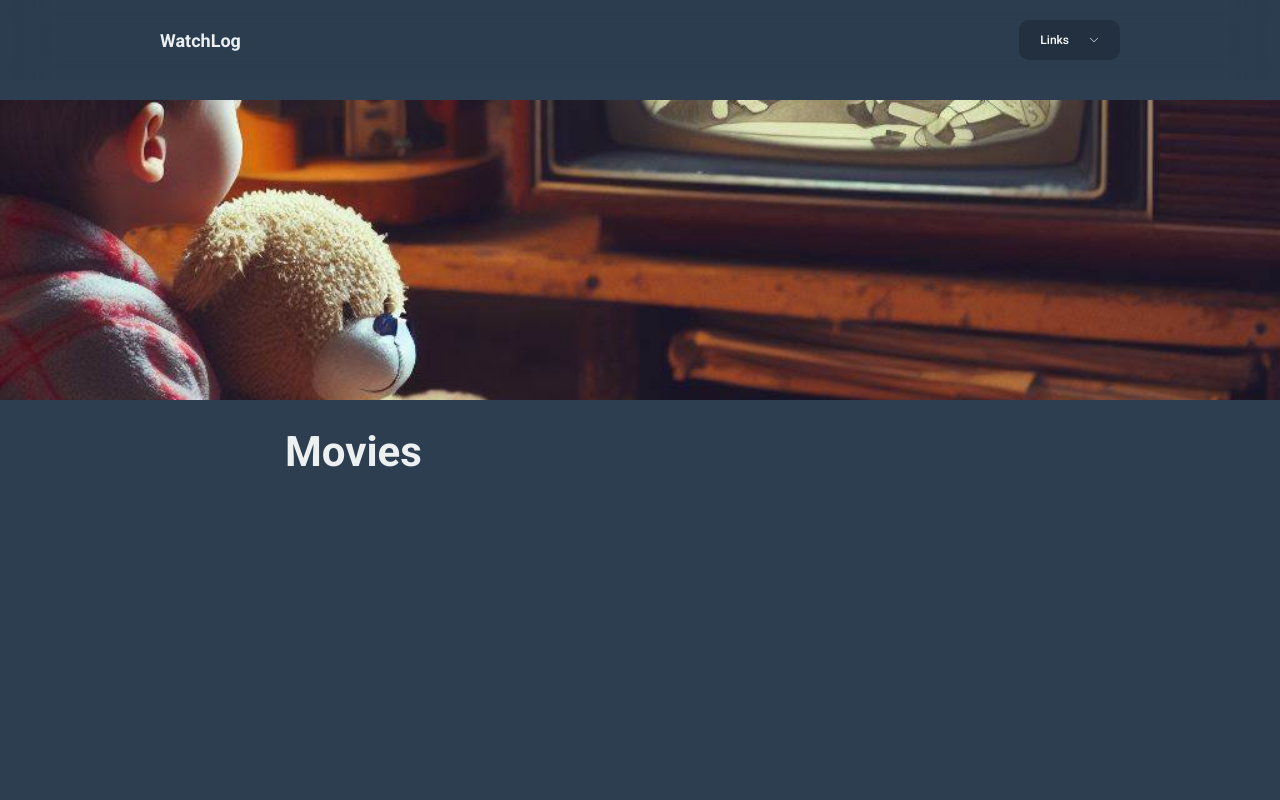
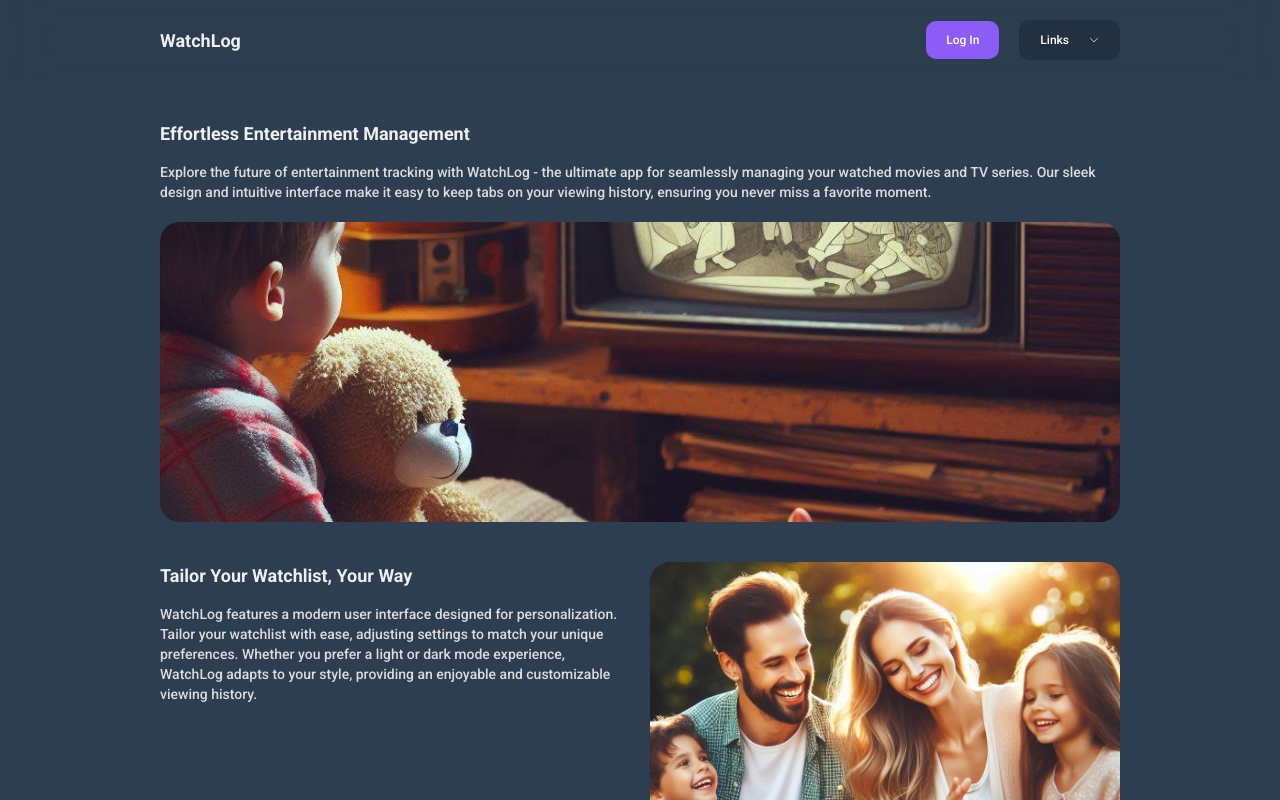
Before and after one commit to tasha-dev/watchlog, a Next.js app: page / in a window 1280 px wide. Shown: the top 800 px of the page. Built offline with nearby package versions, Linux system fonts and the light colour scheme.

Commit message:
add global state of user auth

```diff
--- a/app/page.tsx
+++ b/app/page.tsx
@@ -4,21 +4,21 @@
 
 // Importing part
 import PageComponent from "@/component/pageComponent";
-import TitleComponent from "@/chunk/titleComponent";
-import { ReactNode, useState } from "react";
+import { ReactNode } from "react";
 import NotLoggedInHomePage from "@/component/page/home/not-logged/notLoggedInHomePageComponent";
 import LoggedInHomePage from "@/component/page/home/logged/loggedInHomePage";
+import { useAuth } from "./store";
 
 // Creating and exporting the home page as default
 export default function HomePage():ReactNode {
   // Defining state of component
-  const [userLoggedIn, setUserLoggedIn] = useState<boolean>(true);
+  const { loggedIn } = useAuth();
 
   // Returning JSX
   return (
     <PageComponent>
       {
-        (userLoggedIn)
+        (loggedIn)
           ? <LoggedInHomePage />
           : <NotLoggedInHomePage />
       }
--- a/app/store.ts
+++ b/app/store.ts
@@ -10,8 +10,16 @@ interface themeStateType {
   setTheme: (themeParam:themeType) => void;
 }
 
+interface authStateType {
+  loggedIn: boolean;
+}
+
 // Creating states
 export const useTheme = create<themeStateType>((set) => ({
   theme: 'dark',
   setTheme: (themeParam:themeType) => set({theme: themeParam})
 }));
+
+export const useAuth = create<authStateType>(() => ({
+  loggedIn: false
+}))
--- a/component/pageComponent.tsx
+++ b/component/pageComponent.tsx
@@ -6,7 +6,7 @@
 import { useRouter } from "next/navigation";
 import { ReactNode, useEffect, useState } from "react";
 import HeaderComponent from "./headerComponent";
-import { useTheme } from "@/app/store";
+import { useAuth, useTheme } from "@/app/store";
 
 // Defining type of props
 interface propsType {
@@ -18,7 +18,7 @@ interface propsType {
 export default function PageComponent({loginRequired, children}:propsType):ReactNode {
   // Defining states of the component
   // TODO:Remove With Firebase Later
-  const [userLoggedIn, setUserLoggedIn] = useState<boolean>(true);
+  const { loggedIn } = useAuth();
 
   // Defining theme
   const { theme } = useTheme();
@@ -40,7 +40,7 @@ export default function PageComponent({loginRequired, children}:propsType):React
     // Returning JSX
     return (
       <div className="lg:mt-[100px] mt-0">
-        <HeaderComponent loggedIn={userLoggedIn} />
+        <HeaderComponent loggedIn={loggedIn} />
         {children}
       </div>
     );
@@ -48,7 +48,7 @@ export default function PageComponent({loginRequired, children}:propsType):React
 
   // Conditional rendering
   if (loginRequired) {
-    if (userLoggedIn) {return <ReturnedElements />}
+    if (loggedIn) {return <ReturnedElements />}
     else {router.push('/login');}
   } else {return <ReturnedElements />}
 }
```
